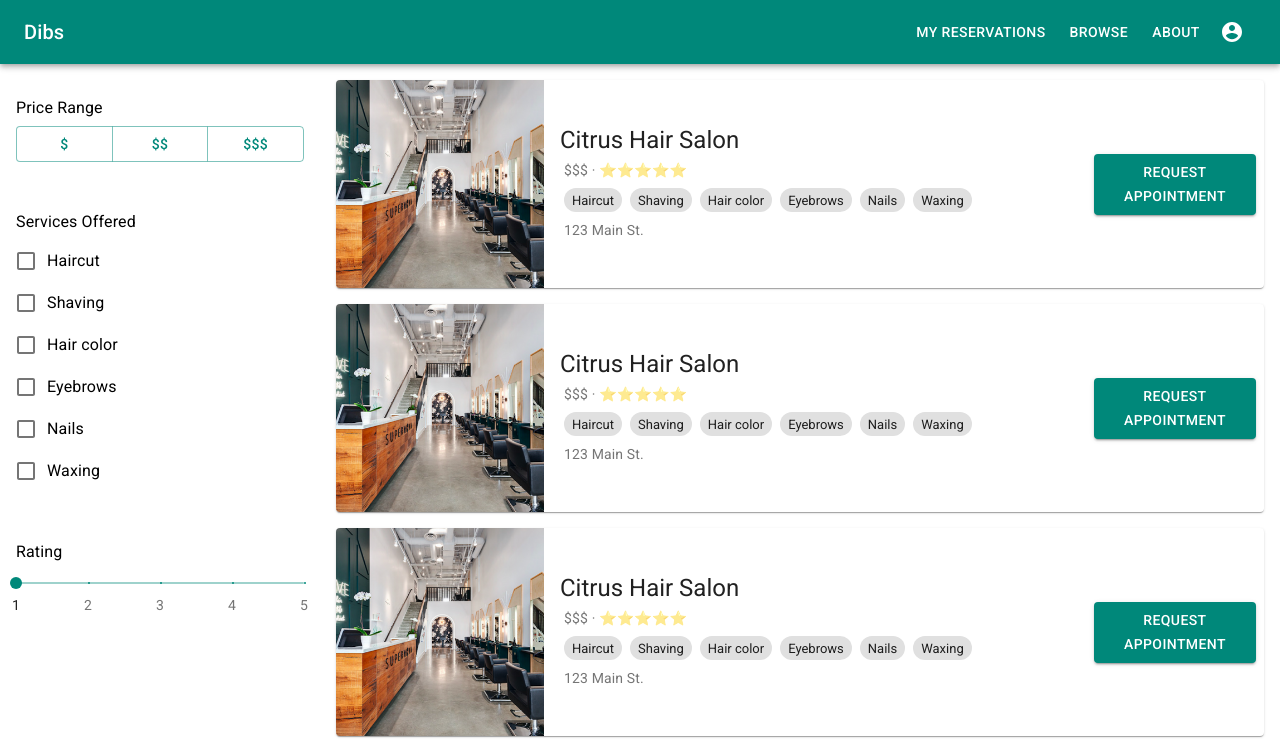
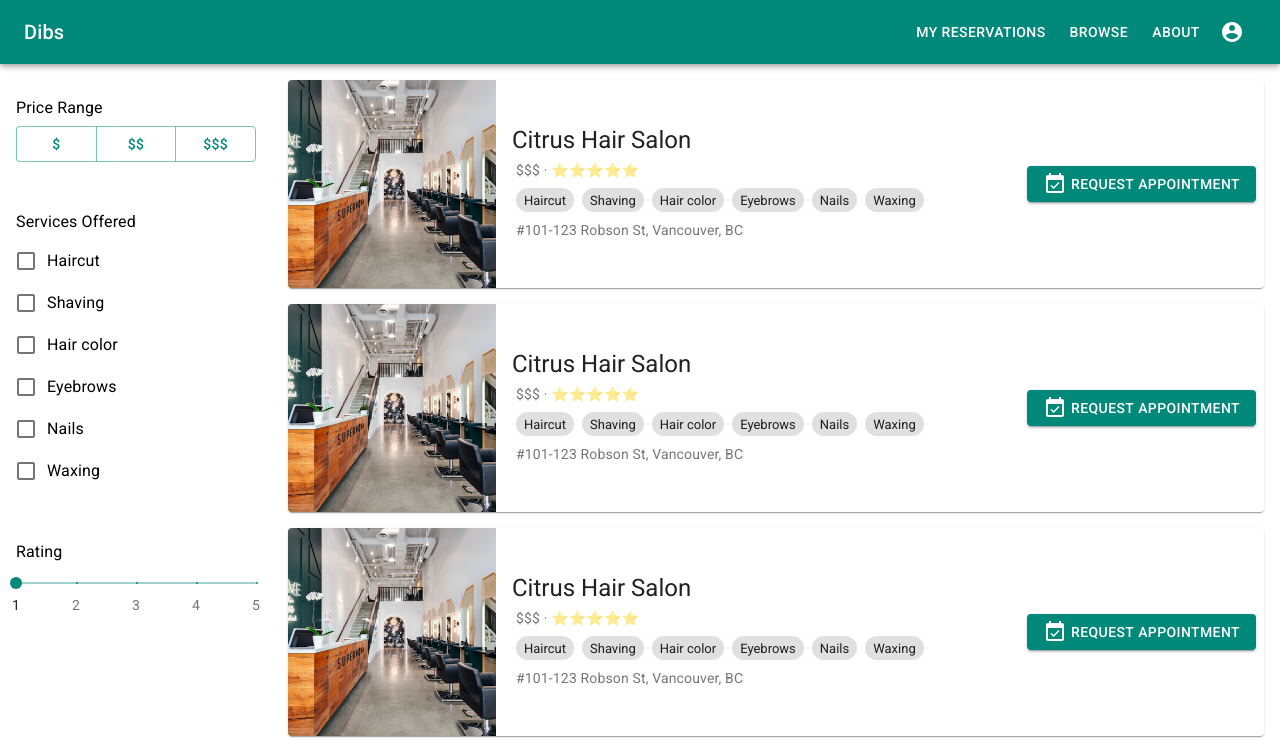
Before and after one commit to yehmond/group1234, a React (Create React App) app: page /browse in a window 1280 px wide. Shown: the top 750 px of the page. Built offline with nearby package versions, Linux system fonts and the light colour scheme; what google-maps-react would draw is missing.

Commit message:
Fix filter padding

```diff
--- a/src/api/customer.js
+++ b/src/api/customer.js
@@ -143,7 +143,7 @@ async function searchStore(count, body) {
                 ],
                 cost: 3,
                 rating: 5,
-                address: "123 Main St.",
+                address: "#101-123 Robson St, Vancouver, BC",
             });
         }
         return { data: mockShops };
--- a/src/components/Browse/LargeCard.jsx
+++ b/src/components/Browse/LargeCard.jsx
@@ -10,6 +10,7 @@ import salonPic from "../../images/salon.png";
 import Chip from "@material-ui/core/Chip";
 import { useHistory } from "react-router-dom";
 import Button from "@material-ui/core/Button";
+import EventAvailableIcon from "@material-ui/icons/EventAvailable";
 
 const useStyles = makeStyles((theme) => ({
     root: {
@@ -106,7 +107,8 @@ export default function LargeCard({ id, name, services, cost, rating, address })
                     className={classes.button}
                     onClick={handleClickRequest}
                 >
-                    Request Appointment
+                    <EventAvailableIcon />
+                    &nbsp;Request&nbsp;Appointment
                 </Button>
             </CardActions>
         </Card>
--- a/src/pages/Browse.jsx
+++ b/src/pages/Browse.jsx
@@ -25,11 +25,12 @@ const useStyles = makeStyles((theme) => ({
     },
     filter: {
         padding: "2rem 1rem",
-        minWidth: "20rem",
+        width: "100%",
         [theme.breakpoints.up("md")]: {
             position: "sticky",
             alignSelf: "flex-start",
             top: 0,
+            width: "17rem",
         },
     },
     cards: {
```
